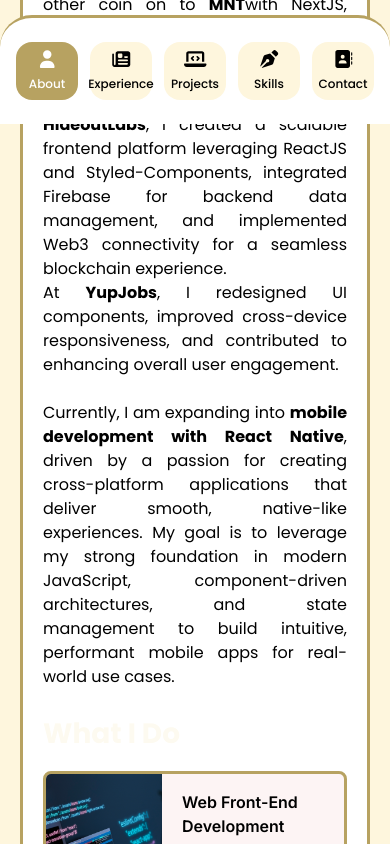
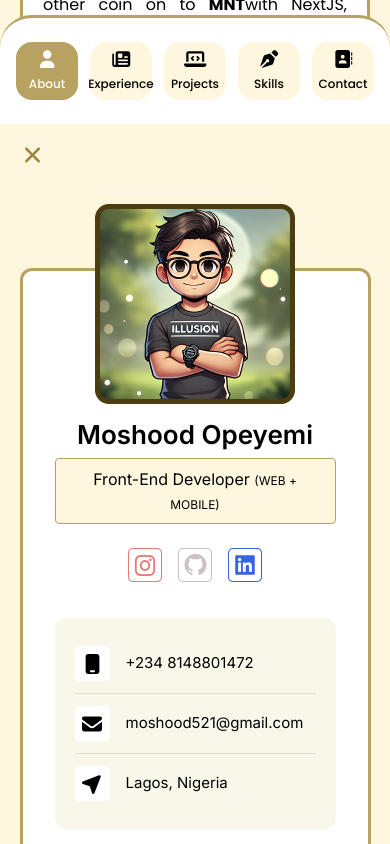
Before and after one commit to mosgizy/portfolio-v3, a Next.js app: page / in a window 390 px wide. Shown: the part 720-1564 px from the top of the page. Built offline with nearby package versions, Linux system fonts and the light colour scheme.

Commit message:
profile now animate from bottom for mobile

```diff
--- a/src/app/components/header.tsx
+++ b/src/app/components/header.tsx
@@ -1,13 +1,12 @@
 'use client';
 
 import { useStore } from '@/store/store';
-import { faHamburger, faLightbulb, faMoon, faXmark } from '@fortawesome/free-solid-svg-icons';
+import { faHamburger, faLightbulb, faMoon } from '@fortawesome/free-solid-svg-icons';
 import { FontAwesomeIcon } from '@fortawesome/react-fontawesome';
 import React, { useEffect, useRef, useState } from 'react';
 
 const Header = () => {
-	const { setHamburger, hamburger, darkMode, setDarkMode, userSetTheme, setUserSetTheme } =
-		useStore();
+	const { setHamburger, darkMode, setDarkMode, userSetTheme, setUserSetTheme } = useStore();
 	const [mousePosition, setMousePosition] = useState({ x: 0, y: 0 });
 	const [active, setActive] = useState(false);
 	const boxRef = useRef<HTMLDivElement>(null);
@@ -52,7 +51,7 @@ const Header = () => {
 				<div className="lg:hidden">
 					<FontAwesomeIcon
 						onClick={() => setHamburger()}
-						icon={hamburger ? faXmark : faHamburger}
+						icon={faHamburger}
 						className="cursor-pointer"
 					/>
 				</div>
--- a/src/app/components/nav.tsx
+++ b/src/app/components/nav.tsx
@@ -46,7 +46,7 @@ const NavBar = () => {
 	const { setHamburger } = useStore();
 
 	return (
-		<nav className="fixed z-50 bottom-0 left-0 lg:relative font-poppins w-full lg:w-auto">
+		<nav className="fixed z-30 bottom-0 left-0 lg:relative font-poppins w-full lg:w-auto">
 			<ul
 				className={`bg-neutral-100 border-t-3 border-tertiary-300 lg:border-3 lg:border-tertiary-300 rounded-t-4xl lg:rounded-xl max-h-max lg:mt-36 px-4 py-6 lg:px-6 lg:py-7 grid grid-cols-5 lg:grid-cols-1 gap-3 md:gap-5`}
 			>
--- a/src/app/components/profile.tsx
+++ b/src/app/components/profile.tsx
@@ -6,6 +6,7 @@ import {
 	faFileDownload,
 	faLocationArrow,
 	faMobile,
+	faXmark,
 } from '@fortawesome/free-solid-svg-icons';
 import { FontAwesomeIcon } from '@fortawesome/react-fontawesome';
 import Image from 'next/image';
@@ -13,7 +14,7 @@ import Link from 'next/link';
 import React, { useEffect, useState } from 'react';
 
 const Profile = () => {
-	const { hamburger } = useStore();
+	const { hamburger, setHamburger } = useStore();
 	const [download, setDownload] = useState(false);
 
 	useEffect(() => {
@@ -27,10 +28,13 @@ const Profile = () => {
 	return (
 		<div
 			className={` ${
-				hamburger ? 'translate-x-0' : '-translate-x-full'
-			} absolute z-40 top-12 lg:top-0 inset-0 lg:bg-none lg:relative font-inter lg:translate-x-0 transition delay-150 duration-200 ease-in-out`}
+				hamburger ? 'translate-y-0' : 'translate-y-full'
+			} bg-bg md:bg-transparent absolute z-40 md:top-12 lg:top-0 inset-0 lg:bg-none lg:relative font-inter md:translate-y-0 transition delay-150 duration-200 ease-in-out`}
 		>
-			<aside className="mt-26 relative text-primary-300">
+			<div className="p-5 md:hidden" onClick={() => setHamburger()}>
+				<FontAwesomeIcon icon={faXmark} className="text-xl text-primary-200 cursor-pointer" />
+			</div>
+			<aside className="mt-20 md:mt-26 relative text-primary-300">
 				<div className="max-w-[90%] mx-auto lg:max-w-full bg-neutral-100 border-3 border-tertiary-300 rounded-xl p-8">
 					<div className="flex justify-center absolute -top-16 w-full left-0">
 						<Image src="/images/avatar.png" alt="avatar" width={200} height={200} />
@@ -48,7 +52,6 @@ const Profile = () => {
 								target="_blank"
 							>
 								<Image src="/icons/github.png" alt="" width={34} height={34} />
-								{/* <FontAwesomeIcon icon={faGithub} /> */}
 							</Link>
 							<Link
 								href={'https://www.linkedin.com/in/hasterisk'}
--- a/src/app/globals.css
+++ b/src/app/globals.css
@@ -61,6 +61,8 @@
 	--color-tertiary-700: var(--tertiary-700);
 	--color-tertiary-800: var(--tertiary-800);
 	--color-tertiary-900: var(--tertiary-900);
+
+	--color-bg: var(--background);
 
 	--color-neutral-100: var(--neutral-100);
 	--color-neutral-200: var(--neutral-200);
```
